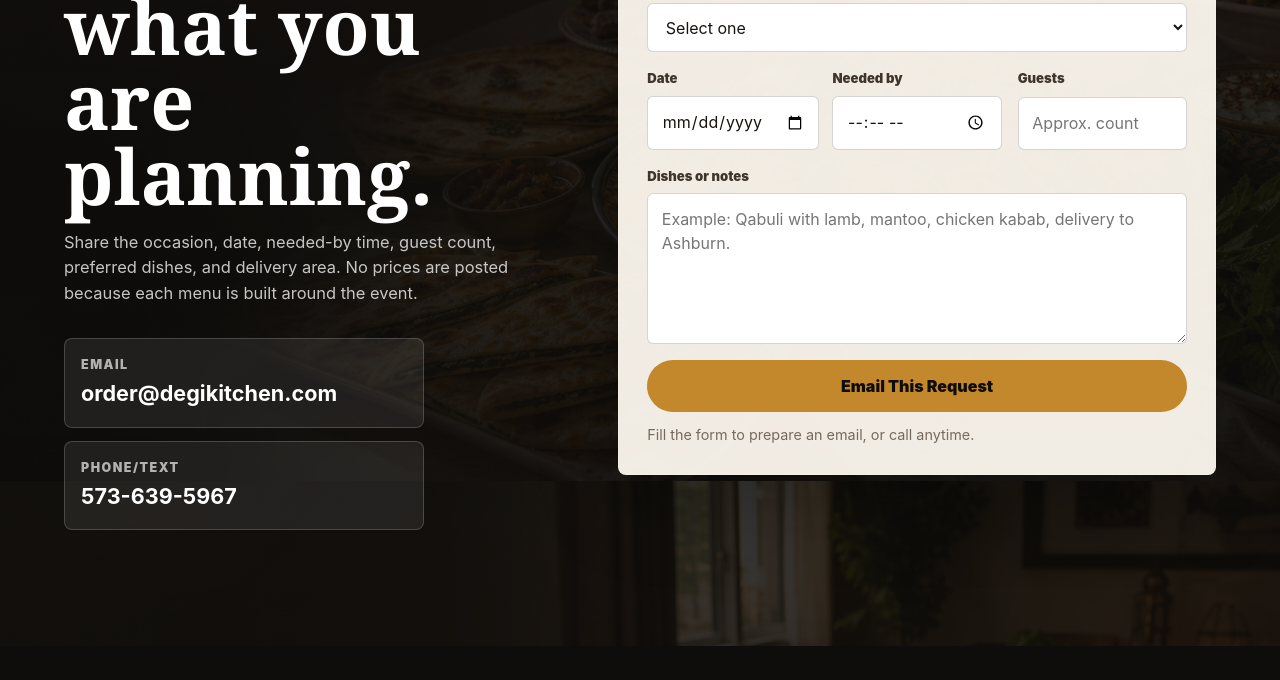
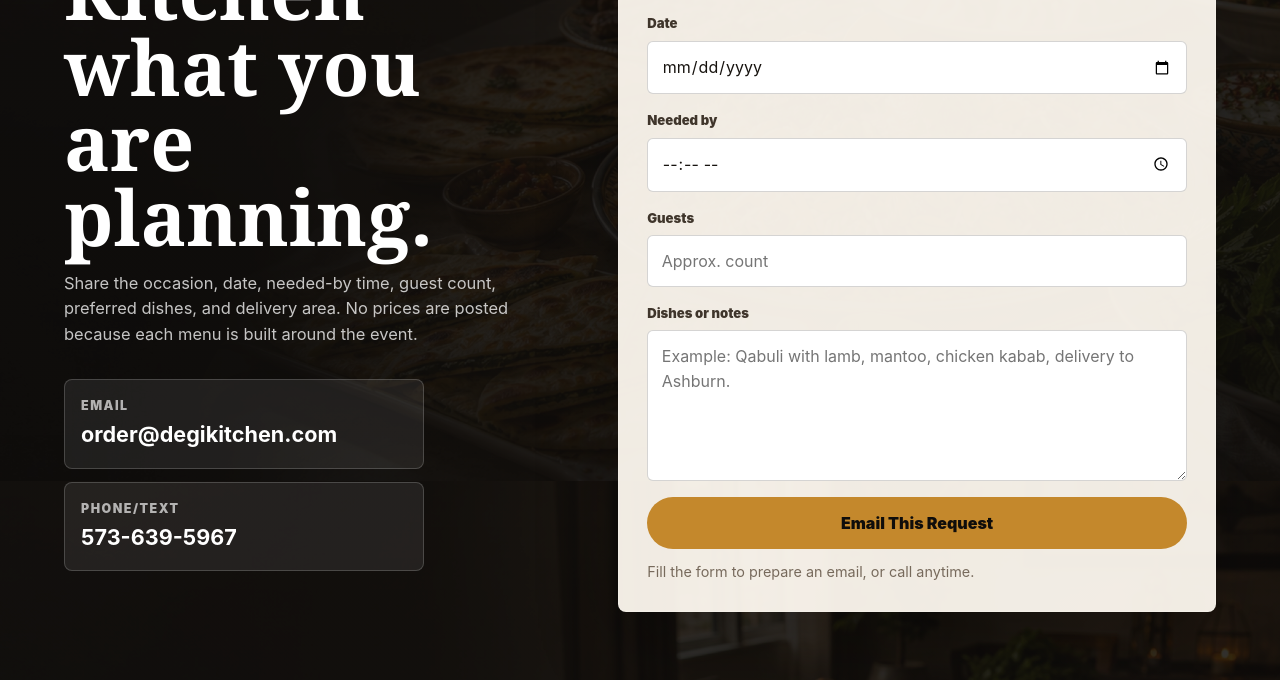
Before and after one commit to ASulaiman1919/CateringFE, a website: page index.html in a window 1280 px wide. Shown: the part 10279-10959 px from the top of the page. Drawn offline with Linux system fonts and the light colour scheme.

Commit message:
Stack inquiry time field

```diff
--- a/index.html
+++ b/index.html
@@ -511,7 +511,6 @@
                 <option>Other</option>
               </select>
             </div>
-            <div class="form-split">
             <div class="form-row">
               <label for="date">Date</label>
               <input id="date" name="date" type="date">
@@ -523,7 +522,6 @@
             <div class="form-row">
               <label for="guests">Guests</label>
               <input id="guests" name="guests" inputmode="numeric" placeholder="Approx. count">
-              </div>
             </div>
             <div class="form-row">
               <label for="message">Dishes or notes</label>
--- a/styles.css
+++ b/styles.css
@@ -689,12 +689,6 @@ h4 {
   gap: 0.45rem;
 }
 
-.form-split {
-  display: grid;
-  grid-template-columns: repeat(3, minmax(0, 1fr));
-  gap: 1rem;
-}
-
 label {
   color: #3f352b;
   font-size: 0.82rem;
@@ -931,8 +925,7 @@ textarea:focus {
     font-size: clamp(2.1rem, 13vw, 3.65rem);
   }
 
-  .occasion-grid,
-  .form-split {
+  .occasion-grid {
     grid-template-columns: 1fr;
   }
 
```
Lines whose indentation alone changed are shown as unchanged.
